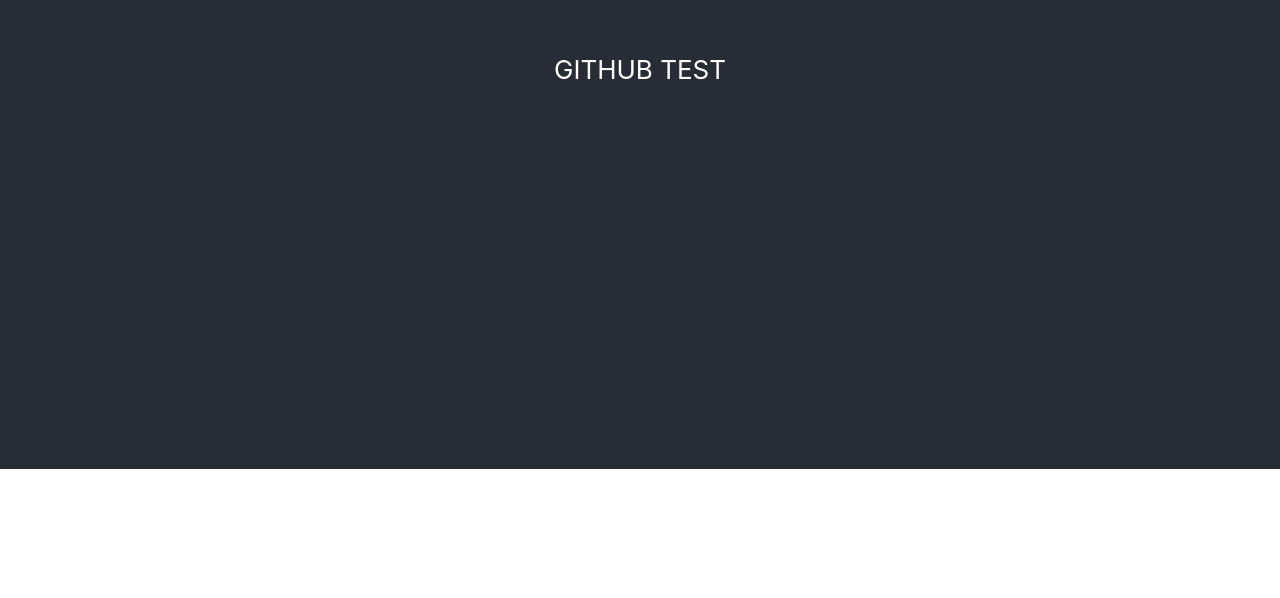
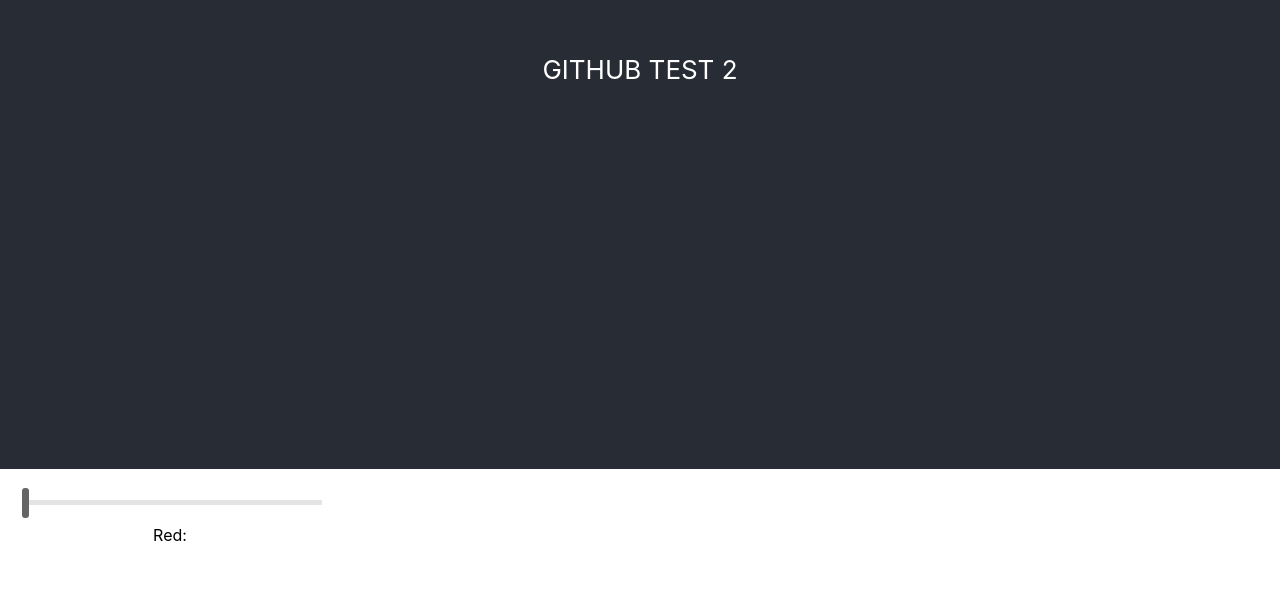
Before and after one commit to Chris-Badger/LIGHTWAVE, a React (Create React App) app: page / in a window 1280 px wide. Shown: the part 331-929 px from the top of the page. Before the commit the page ends 800 px from the top, so only its background shows below. Built offline with nearby package versions, Linux system fonts and the light colour scheme.

Commit message:
Testing P5JS wrapper in React App

```diff
--- a/package.json
+++ b/package.json
@@ -8,6 +8,7 @@
     "@testing-library/user-event": "^13.5.0",
     "react": "^18.1.0",
     "react-dom": "^18.1.0",
+    "react-p5-wrapper": "^3.3.0",
     "react-scripts": "5.0.1",
     "web-vitals": "^2.1.4"
   },
--- a/src/App.css
+++ b/src/App.css
@@ -2,16 +2,6 @@
   text-align: center;
 }
 
-.App-logo {
-  height: 40vmin;
-  pointer-events: none;
-}
-
-@media (prefers-reduced-motion: no-preference) {
-  .App-logo {
-    animation: App-logo-spin infinite 20s linear;
-  }
-}
 
 .App-header {
   background-color: #282c34;
@@ -24,15 +14,66 @@
   color: white;
 }
 
-.App-link {
-  color: #61dafb;
+
+.slidecontainer {
+  width: 300px;
+  /* Width of the outside container */
+  padding: 20px;
 }
 
-@keyframes App-logo-spin {
-  from {
-    transform: rotate(0deg);
-  }
-  to {
-    transform: rotate(360deg);
-  }
+/* The slider itself */
+.slider {
+  -webkit-appearance: none;
+  /* Override default CSS styles */
+  appearance: none;
+  width: 300px;
+  /* Full-width */
+  height: 5px;
+  /* Specified height */
+  background: #d3d3d3;
+  /* Grey background */
+  outline: none;
+  /* Remove outline */
+  opacity: 0.6;
+  /* Set transparency (for mouse-over effects on hover) */
+  -webkit-transition: .2s;
+  /* 0.2 seconds transition on hover */
+  transition: opacity .2s;
+
+
+
 }
+
+/* Mouse-over effects */
+.slider:hover {
+  opacity: 1;
+  /* Fully shown on mouse-over */
+}
+
+/* The slider handle (use -webkit- (Chrome, Opera, Safari, Edge) and -moz- (Firefox) to override default look) */
+.slider::-webkit-slider-thumb {
+  -webkit-appearance: none;
+  /* Override default look */
+  appearance: none;
+  width: 7px;
+  /* Set a specific slider handle width */
+  height: 30px;
+  /* Slider handle height */
+  border-radius: 3px;
+  background: #000000;
+  /*  background */
+  cursor: pointer;
+  /* Cursor on hover */
+}
+
+.slider::-moz-range-thumb {
+  width: 7px;
+  /* Set a specific slider handle width */
+  height: 30px;
+  /* Slider handle height */
+  border-radius: 3px;
+  background: #000000;
+  /* background */
+  cursor: pointer;
+  /* Cursor on hover */
+}
--- a/src/App.js
+++ b/src/App.js
@@ -1,12 +1,28 @@
-
+import RGB_SLIDERS from './components/RGB_Sliders';
 import './App.css';
 
 function App() {
   return (
     <div className="App">
       <header className="App-header">
-        GITHUB TEST
+        GITHUB TEST 2
       </header>
+      <div class="slidecontainer" >
+          <input type="range" min="0" max="255" defaultValue="0" class="slider" id="redRange" />
+          <p>Red: <span id="redValue"></span></p>
+        </div>
+        <div class="slidecontainer">
+          <input type="range" min="0" max="255" defaultValue="0" class="slider" id="greenRange" />
+          <p>Green: <span id="greenValue"></span></p>
+        </div>
+        <div class="slidecontainer">
+          <input type="range" min="0" max="255" defaultValue="0" class="slider" id="blueRange" />
+          <p>Blue: <span id="blueValue"></span></p>
+        </div>
+        <div>
+        <RGB_SLIDERS/>
+        </div>
+
     </div>
   );
 }
--- /dev/null
+++ b/src/components/RGB_Sliders.js
@@ -0,0 +1,59 @@
+import React from "react";
+import { ReactP5Wrapper } from "react-p5-wrapper";
+
+function RGB_sketch(p5) {
+
+
+  let r = 0;
+  let g = 0;
+  let b = 0;
+
+  p5.setup = () => {
+  p5.createCanvas(p5.windowWidth-300, p5.windowHeight-300);
+  p5.background(170);
+  p5.fill(p5.random(255), p5.random(255), p5.random(255));
+  p5.noStroke();
+  p5.rect(20, 20, p5.width / 2 - 20, p5.height - 40);
+  };
+
+  p5.draw = () => {
+    p5.fill(r, g, b);
+    p5.rect(p5.width / 2, 20, p5.width / 2 - 20, p5.height - 40);
+    var redSlider = document.getElementById("redRange");
+    var redOutput = document.getElementById("redValue");
+    redOutput.innerHTML = redSlider.value; // Display the default slider value
+
+   // Update the current slider value (each time you drag the slider handle)
+    redSlider.oninput = function () {
+    redOutput.innerHTML = this.value;
+  };
+
+  var greenSlider = document.getElementById("greenRange");
+  var greenOutput = document.getElementById("greenValue");
+  greenOutput.innerHTML = greenSlider.value; // Display the default slider value
+
+  // Update the current slider value (each time you drag the slider handle)
+  greenSlider.oninput = function () {
+    greenOutput.innerHTML = this.value;
+  };
+
+  var blueSlider = document.getElementById("blueRange");
+  var blueOutput = document.getElementById("blueValue");
+  blueOutput.innerHTML = blueSlider.value; // Display the default slider value
+
+  // Update the current slider value (each time you drag the slider handle)
+  blueSlider.oninput = function () {
+    blueOutput.innerHTML = this.value;
+  };
+  r = redSlider.value;
+  g = greenSlider.value;
+  b = blueSlider.value;
+  };
+
+}
+
+export function RGB_SLIDERS() {
+  return <ReactP5Wrapper sketch={RGB_sketch} />;
+}
+
+export default RGB_SLIDERS;
```
Also changed, not shown: 1 other file (tests, documents, lock files or other folders).
